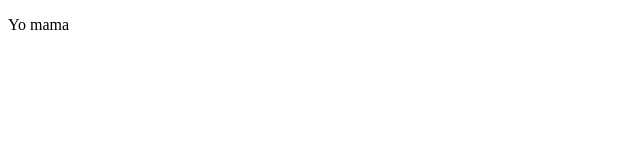
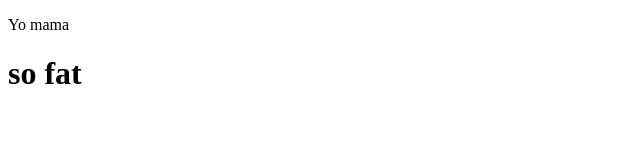
Before and after one commit to mykelnava-trajector/JLM, a plain HTML site: page yomama.html in a window 1280 px wide. Shown: the whole page, without its empty margins (0-640 px from the left). Drawn offline with Linux system fonts and the light colour scheme.

Commit message:
ito na mama mo

```diff
--- a/yomama.html
+++ b/yomama.html
@@ -7,5 +7,6 @@
 </head>
 <body>
     <p>Yo mama</p>
+    <h1> so fat </h1>
 </body>
 </html>
```
